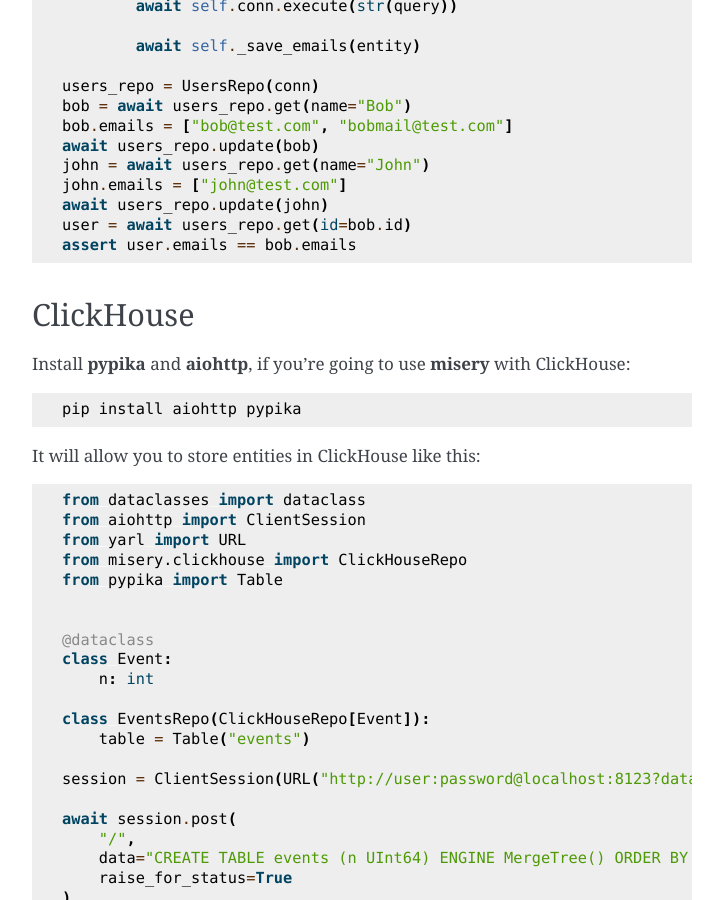
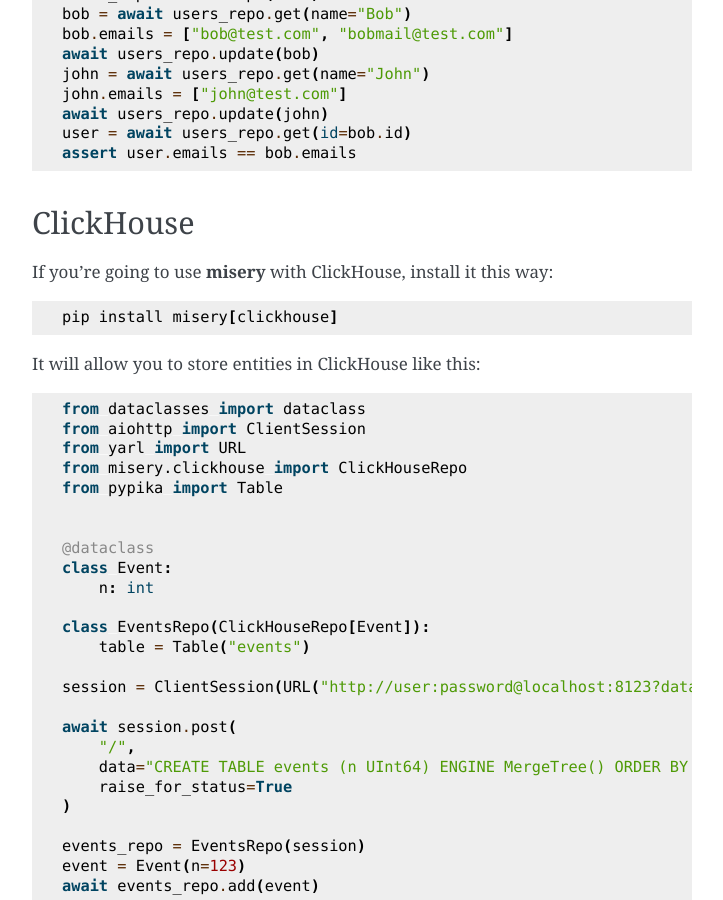
Before and after one commit to meowmeowcode/misery, a Sphinx documentation site: the page built from docs/source/guide.rst, in a window 1280 px wide and 900 px high, scrolled down 5191 px. Shown: the whole window, without its empty margins (388-1111 px from the left). Built offline with Sphinx 7.4.7, drawn with Linux system fonts in a browser that asks for light colours; some of the changed text lies outside the part shown.

Commit message:
add extras

```diff
--- a/docs/source/for_contributors.rst
+++ b/docs/source/for_contributors.rst
@@ -14,7 +14,7 @@
 
 .. code-block:: bash
 
-    poetry install
+    poetry install --extras "postgres clickhouse"
 
 Check code with MyPy:
 
--- a/docs/source/guide.rst
+++ b/docs/source/guide.rst
@@ -9,18 +9,12 @@
 Installation
 ------------
 
-First, install **misery** itself:
+First, install **misery**:
 
 .. code-block:: bash
 
-    $ pip install misery
+    $ pip install misery[postgres]
 
-If you're going to use **misery** with PostgreSQL, also install
-**aysncpg** and **PyPika**:
-
-.. code-block:: bash
-
-    $ pip install asyncpg pypika
 
 Creating a repository
 ---------------------
@@ -267,10 +261,10 @@
 ClickHouse
 ----------
 
-Install **pypika** and **aiohttp**, if you're going to use **misery**
-with ClickHouse::
+If you're going to use **misery**
+with ClickHouse, install it this way::
 
-    pip install aiohttp pypika
+    pip install misery[clickhouse]
 
 It will allow you to store entities in ClickHouse like this::
 
```
Also changed, not shown: pyproject.toml (+7 -3 lines), .readthedocs.yaml, 1 other file.
